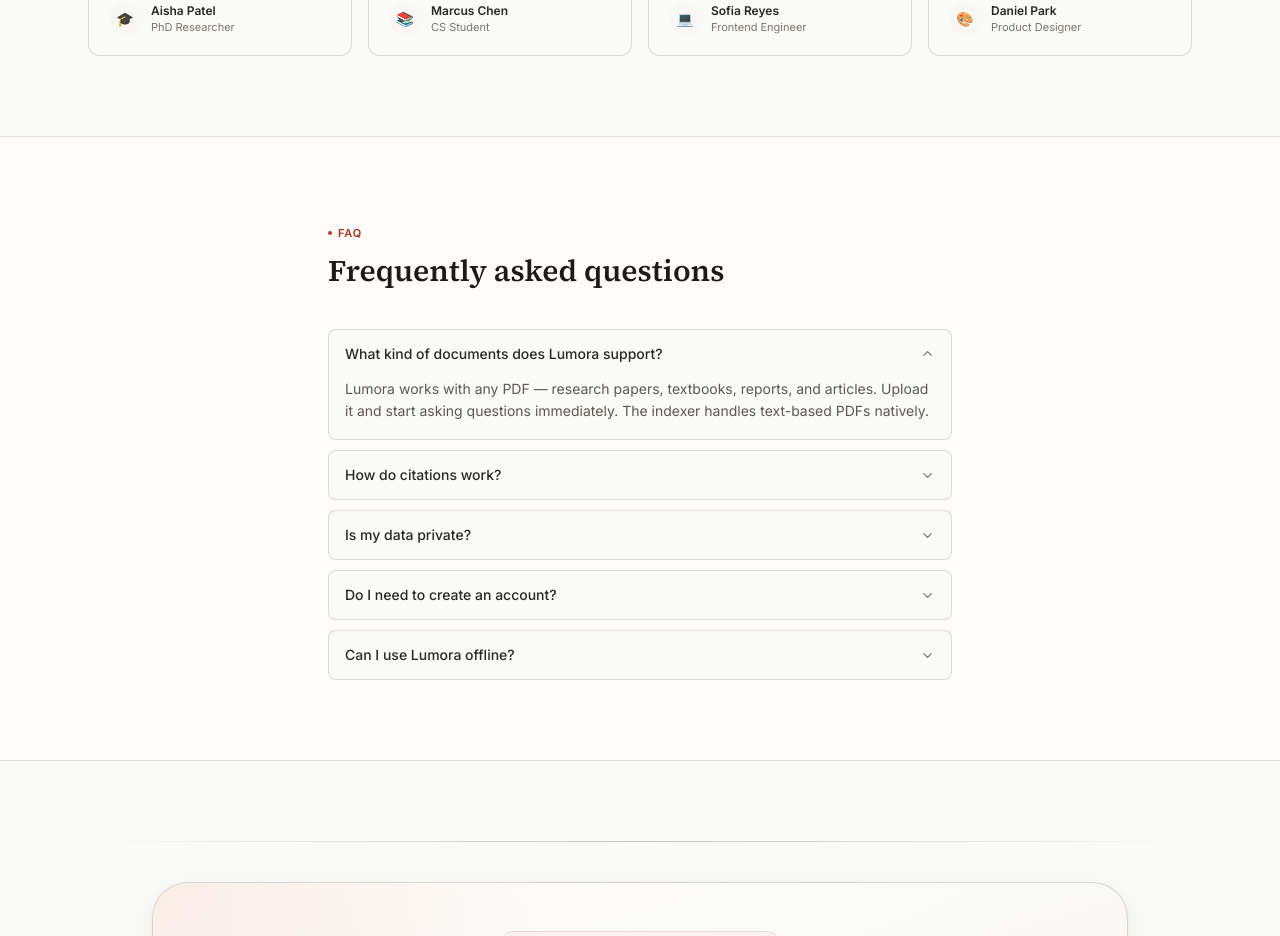
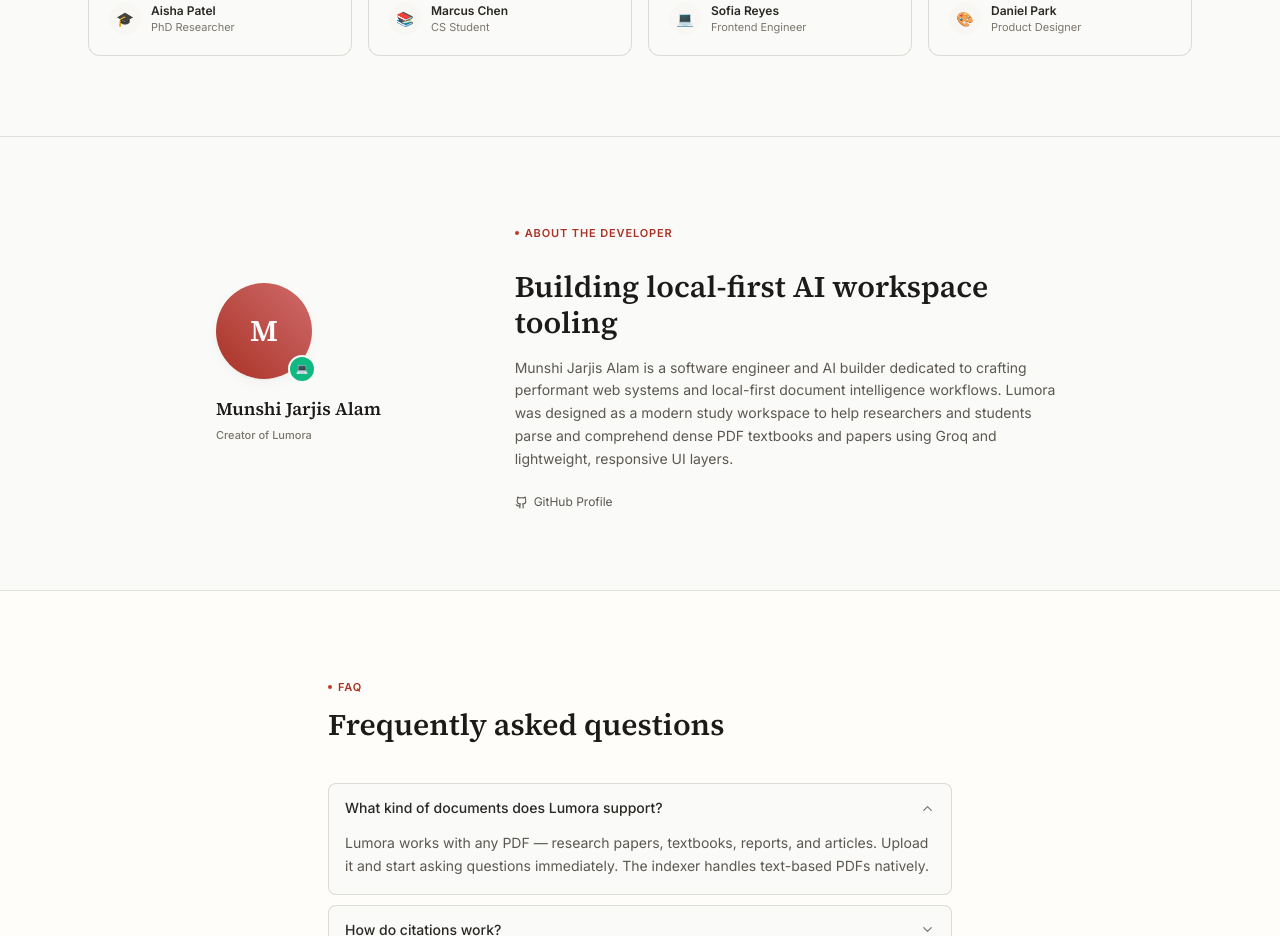
Before and after one commit to Jarjis-Alam/Lumora-AI-PDF, a React (Vite) app: page / in a window 1280 px wide. Shown: the part 6800-7736 px from the top of the page. Built offline with nearby package versions, Linux system fonts and the light colour scheme; no server answers.

Commit message:
Revert "chore: remove About the Developer section from landing page"
This reverts commit bab256fec6cdedc9dfe46ced7fc6a27ba6550770.

```diff
--- a/src/pages/Landing.tsx
+++ b/src/pages/Landing.tsx
@@ -1197,6 +1197,44 @@
         </div>
       </section>
 
+      {/* ── About the Dev ── */}
+      <section id="developer" className="border-t border-ink-200/50 py-20 bg-paper-100">
+        <div className="mx-auto max-w-4xl px-6">
+          <div className="grid gap-12 md:grid-cols-3 md:items-center">
+            {/* Left col - Avatar / Logo */}
+            <div className="flex flex-col items-center text-center md:items-start md:text-left">
+              <div className="relative mb-4 flex h-24 w-24 items-center justify-center rounded-full bg-gradient-to-tr from-crimson-600 to-crimson-400 font-serif text-3xl font-semibold text-white shadow-soft">
+                M
+                <div className="absolute -bottom-1 -right-1 flex h-7 w-7 items-center justify-center rounded-full border-2 border-paper-100 bg-emerald-500 text-[10px] text-white">
+                  💻
+                </div>
+              </div>
+              <h3 className="font-serif text-lg font-semibold text-ink-800">Munshi Jarjis Alam</h3>
+              <p className="text-2xs text-ink-400 font-medium mt-1">Creator of Lumora</p>
+            </div>
+
+            {/* Right col - Bio & Links */}
+            <div className="md:col-span-2 space-y-4">
+              <SectionLabel>About the Developer</SectionLabel>
+              <h2 className="font-serif text-3xl font-semibold text-ink-800">Building local-first AI workspace tooling</h2>
+              <p className="text-sm text-ink-500 leading-relaxed">
+                Munshi Jarjis Alam is a software engineer and AI builder dedicated to crafting performant web systems and local-first document intelligence workflows. Lumora was designed as a modern study workspace to help researchers and students parse and comprehend dense PDF textbooks and papers using Groq and lightweight, responsive UI layers.
+              </p>
+              <div className="flex items-center gap-4 pt-2">
+                <a
+                  href="https://github.com/Jarjis-Alam"
+                  target="_blank"
+                  rel="noreferrer"
+                  className="flex items-center gap-1.5 text-xs text-ink-500 transition-colors hover:text-ink-800"
+                >
+                  <Github size={13} /> GitHub Profile
+                </a>
+              </div>
+            </div>
+          </div>
+        </div>
+      </section>
+
       {/* ── FAQ ── */}
       <section id="faq" className="border-t border-ink-200/50 bg-paper-50 py-20">
         <div className="mx-auto max-w-2xl px-6">
```
Also changed, not shown: 1 other file (tests, documents, lock files or other folders).
